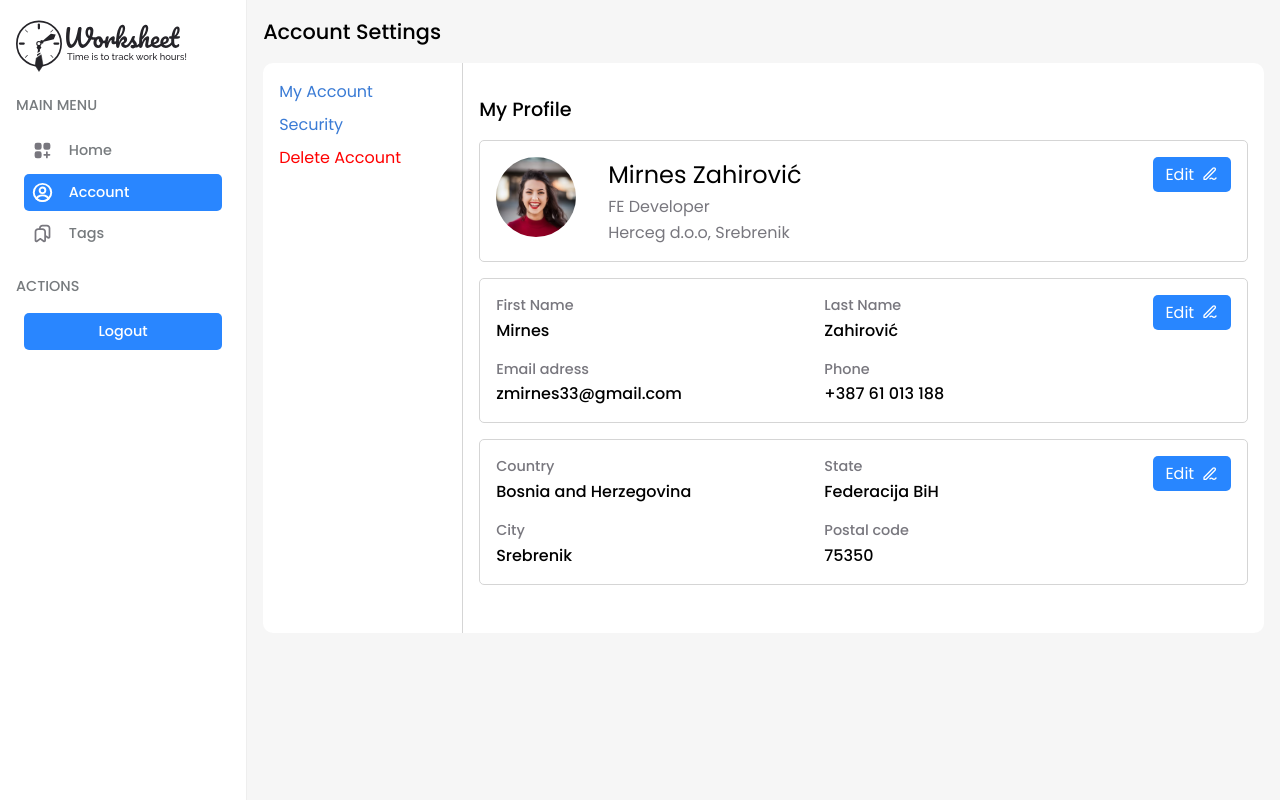
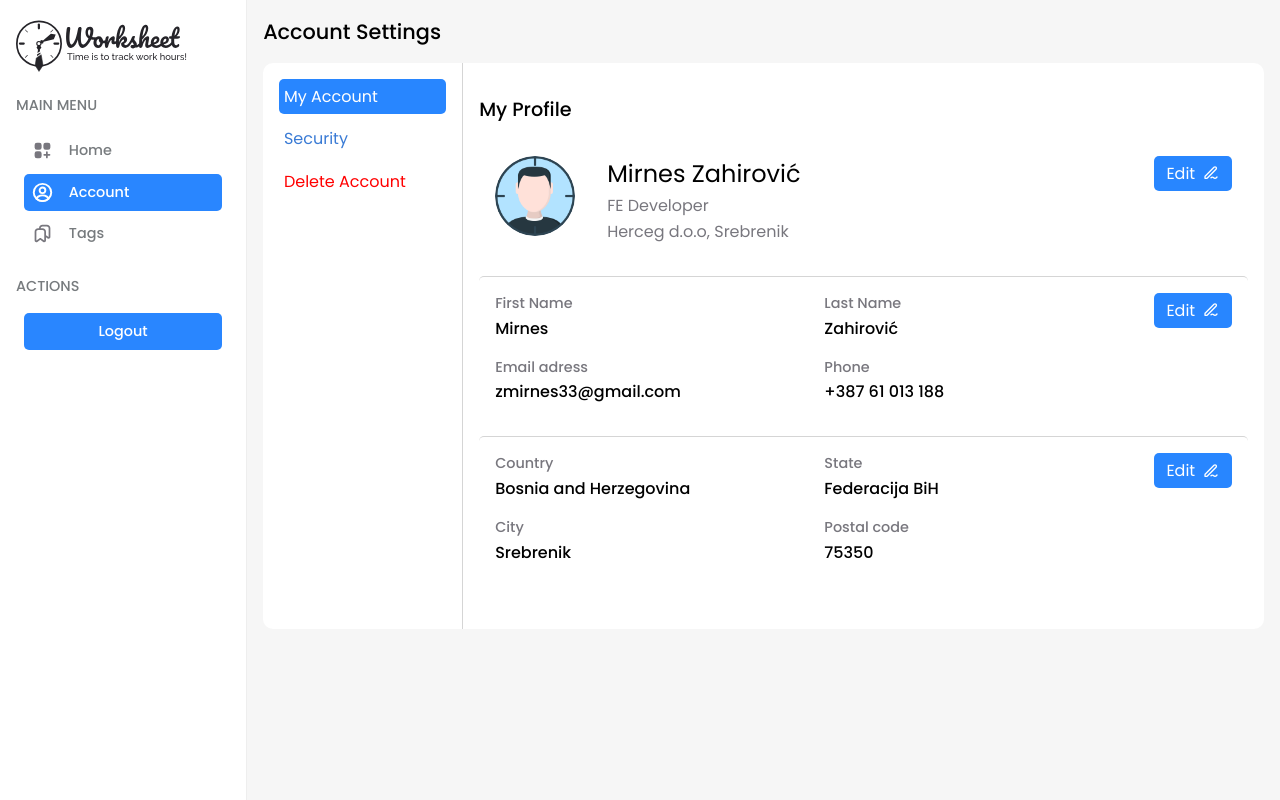
Before and after one commit to zmirnes/sihtarica, a React (Create React App) app: page /dashboard/account in a window 1280 px wide. Built offline with nearby package versions, Linux system fonts and the light colour scheme; no server answers; the database is empty; sample sign-in values are in the browser's storage.

Commit message:
Update..

```diff
--- a/src/App.js
+++ b/src/App.js
@@ -9,7 +9,9 @@ import NotFound from './Pages/Not Found/NotFound'
 import Overview from './Pages/Dashboard/Overview/Overview'
 import Tags from './Pages/Dashboard/Tags/Tags'
 import Account from './Pages/Dashboard/Account/Account'
-import Profile from './Components/Account/Profile'
+import Profile from './Components/Account/Profile/Profile'
+import Security from './Components/Account/Security/Security'
+import DeleteAccount from './Components/Account/Delete Account/DeleteAccount'
 
 const App = () => {
   return (
@@ -22,6 +24,8 @@ const App = () => {
         <Route path='account' exact element={<Account />} >
           <Route path="" exact element={<Profile />} />
           <Route path="profile" exact element={<Profile />} />
+          <Route path="security" exact element={<Security />} />
+          <Route path="delete" exact element={<DeleteAccount />} />
         </Route>
       </Route>
       <Route path="*" element={<NotFound />} />
--- /dev/null
+++ b/src/Components/Account/Delete Account/DeleteAccount.jsx
@@ -0,0 +1,8 @@
+import React from "react";
+import classes from "./DeleteAccount.module.css";
+
+const DeleteAccount = () => {
+  return <div>DeleteAccount</div>;
+};
+
+export default DeleteAccount;
--- a/src/Components/Account/Profile.jsx
+++ b/src/Components/Account/Profile/Profile.jsx
@@ -1,7 +1,7 @@
 import React from "react";
 import classes from "./Profile.module.css";
-import profileImage from "./../../assets/profileImage.avif";
-import editIcon from "../../assets/editIcon.svg";
+import profileImage from "./../../../assets/profileImage.png";
+import editIcon from "../../../assets/editIcon.svg";
 
 const MyProfile = () => {
   return (
--- a/src/Components/Account/Profile.module.css
+++ b/src/Components/Account/Profile/Profile.module.css
@@ -13,8 +13,8 @@
   padding: 1rem;
   display: flex;
   gap: 2rem;
-  border: 1px solid #d5d5d5;
-  border-radius: 5px;
+  /* border-top: 1px solid #d5d5d5; */
+  border-top-radius: 5px;
 }
 
 .info {
@@ -28,7 +28,7 @@
   height: 5rem;
   border-radius: 500px;
   display: flex;
-  align-items: start;
+  align-items: flex-start;
   justify-content: center;
   overflow: hidden;
 }
@@ -77,7 +77,7 @@
 
 .personalInformations {
   padding: 1rem;
-  border: 1px solid #d5d5d5;
+  border-top: 1px solid #d5d5d5;
   border-radius: 5px;
   display: flex;
 }
@@ -91,7 +91,7 @@
 
 .adressInformations {
   width: 100%;
-  border: 1px solid #d5d5d5;
+  border-top: 1px solid #d5d5d5;
   border-radius: 5px;
   display: flex;
   padding: 1rem;
--- /dev/null
+++ b/src/Components/Account/Security/Security.jsx
@@ -0,0 +1,8 @@
+import React from "react";
+import classes from "./Security.module.css";
+
+const Security = () => {
+  return <div>Security</div>;
+};
+
+export default Security;
--- a/src/Components/Overview/Chart/Chart.jsx
+++ b/src/Components/Overview/Chart/Chart.jsx
@@ -5,7 +5,6 @@ import GlobalContext from "../../../Contexts/GlobalContext";
 
 const Chart = ({ year }) => {
   const { users, loggedUser } = useContext(GlobalContext);
-  const date = new Date();
   const [selectedYear, setSelectedYear] = useState(year);
   const userData = users.length > 0 && users.find((user) => user.id === loggedUser).data;
   const userHours = userData && userData.hours;
--- a/src/Pages/Dashboard/Account/Account.jsx
+++ b/src/Pages/Dashboard/Account/Account.jsx
@@ -2,15 +2,21 @@ import React from "react";
 import classes from "./Account.module.css";
 import { NavLink, Outlet } from "react-router-dom";
 
-const Profile = () => {
+const Account = () => {
   return (
     <div className={classes.container}>
       <span className={classes.title}>Account Settings</span>
       <div className={classes.myAccountContainer}>
         <div className={classes.sideMenu}>
-          <NavLink>My Account</NavLink>
-          <NavLink>Security</NavLink>
-          <NavLink style={{ color: "red" }}>Delete Account</NavLink>
+          <NavLink className={({ isActive }) => (isActive ? classes.activeNavLink : classes.navLink)} to="">
+            My Account
+          </NavLink>
+          <NavLink className={({ isActive }) => (isActive ? classes.activeNavLink : classes.navLink)} to="security/">
+            Security
+          </NavLink>
+          <NavLink className={({ isActive }) => (isActive ? `${classes.activeNavLink} ${classes.activeDeleteLink}` : classes.navLink)} to="delete/" style={{ color: "red" }}>
+            Delete Account
+          </NavLink>
         </div>
         <div className={classes.openedTab}>
           <Outlet />
@@ -20,4 +26,4 @@ const Profile = () => {
   );
 };
 
-export default Profile;
+export default Account;
--- a/src/Pages/Dashboard/Account/Account.module.css
+++ b/src/Pages/Dashboard/Account/Account.module.css
@@ -27,6 +27,21 @@
   border-right: 1px solid #d5d5d5;
 }
 
+.activeNavLink {
+  background-color: #2886ff;
+  color: white;
+  border-radius: 5px;
+  padding: 0.3rem;
+}
+
+.navLink {
+  border-radius: 5px;
+  padding: 0.3rem;
+}
+
+.activeDeleteLink {
+  background-color: #ffb6c1;
+}
 .openedTab {
   padding: 2rem 1rem 3rem 1rem;
   width: 100%;
```
Also changed, not shown: src/Components/Account/Delete Account/DeleteAccount.module.css (added), src/Components/Account/Security/Security.module.css (added), src/assets/profileImage.avif (deleted), src/assets/profileImage.png (added).
